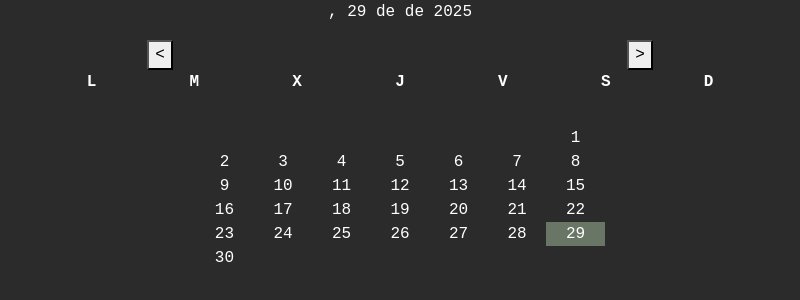
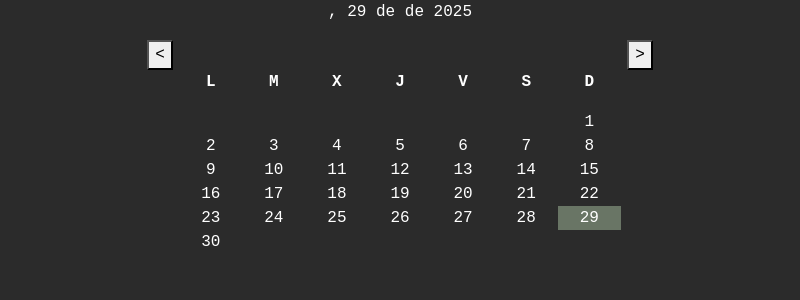
Before and after one commit to oswald1511/timeslice, an Electron app: page src/index.html in a window 800 px wide. Drawn offline with nearby package versions, Linux system fonts and the light colour scheme.

Commit message:
arreglo vista de los dias que no cuadraba con las fechas

```diff
--- a/src/index.html
+++ b/src/index.html
@@ -17,6 +17,7 @@
                 <button id="next">></button>
             </div>
         </div>
+        <div class="container-calendario">
             <div class="row">
                 <div class="col"><p class="fw-bold">L</p></div>
                 <div class="col"><p class="fw-bold">M</p></div>
@@ -28,6 +29,7 @@
             </div>
                 <div id="calendario"></div>
         </div>
+    </div>
         <script src="./renderer.js"></script>
 </body>
 </html>
--- a/src/style.css
+++ b/src/style.css
@@ -8,23 +8,13 @@ body {
     font-size: 2vw
 }
 
-#calendario {
-    width: 60%;
+#calendario,
+#calendario-dias {
+    width: 100%;
+    max-width: 900px;
     margin: 0 auto;
-    padding: 1rem;
-    display: flex;
-    flex-direction: column;
-
 }
 
-#calendario-dias {
-    width: 60%;
-    margin: 0 auto;
-    padding: 1rem;
-    display: flex;
-    flex-direction: column;
-
-}
 .celda-clickeable {
     cursor: pointer;
     transition: background 0.2s;
@@ -34,3 +24,7 @@ body {
     filter: brightness(0.7);
     transition: filter 0.2s;
 }
+
+.container-calendario {
+    padding: 0 20%;
+}
```
Lines whose indentation alone changed are shown as unchanged.
